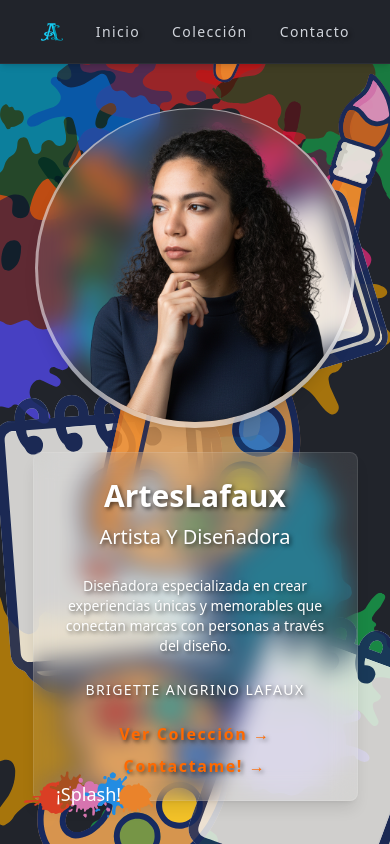
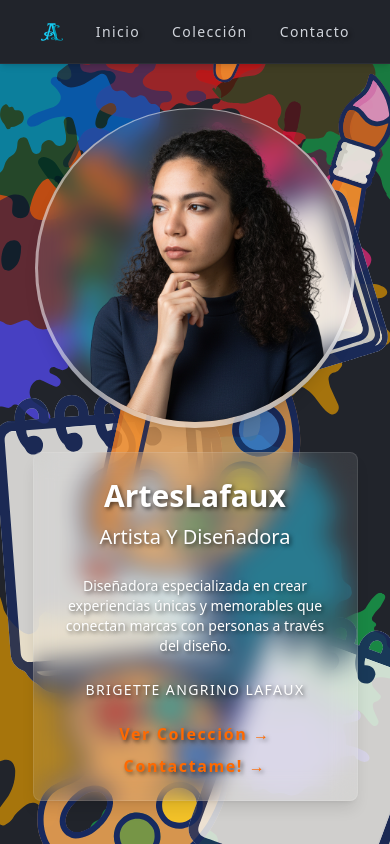
Before and after one commit to arteslafaux/arteslafaux.github.io, a React (Vite) app: page / in a window 390 px wide. Built offline with nearby package versions, Linux system fonts and the light colour scheme.

Commit message:
hidden splash in mobile mode

```diff
--- a/src/components/SplashBackground.tsx
+++ b/src/components/SplashBackground.tsx
@@ -110,7 +110,7 @@ export default function SplashBackground() {
       {/* 🔘 Botón para regenerar el fondo */}
       <button
         onClick={() => setSeed((s) => s + 1)}
-        className="absolute bottom-6 left-6 z-20 text-white px-8 py-3 text-lg cursor-pointer transition-transform duration-300 hover:scale-120">
+        className="absolute bottom-6 left-6 z-20 text-white px-8 py-3 text-lg cursor-pointer transition-transform duration-300 hover:scale-120 hidden sm:flex">
         {/* Fondo SVG */}
         <img
           src="/splash_button.svg"
```
